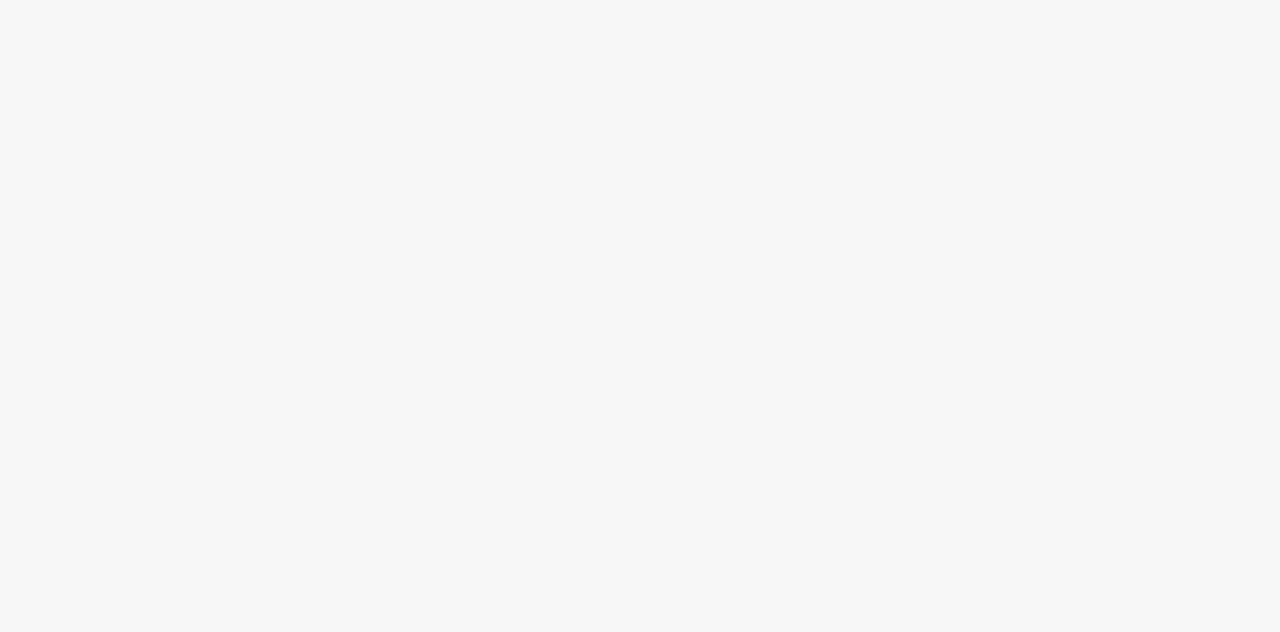
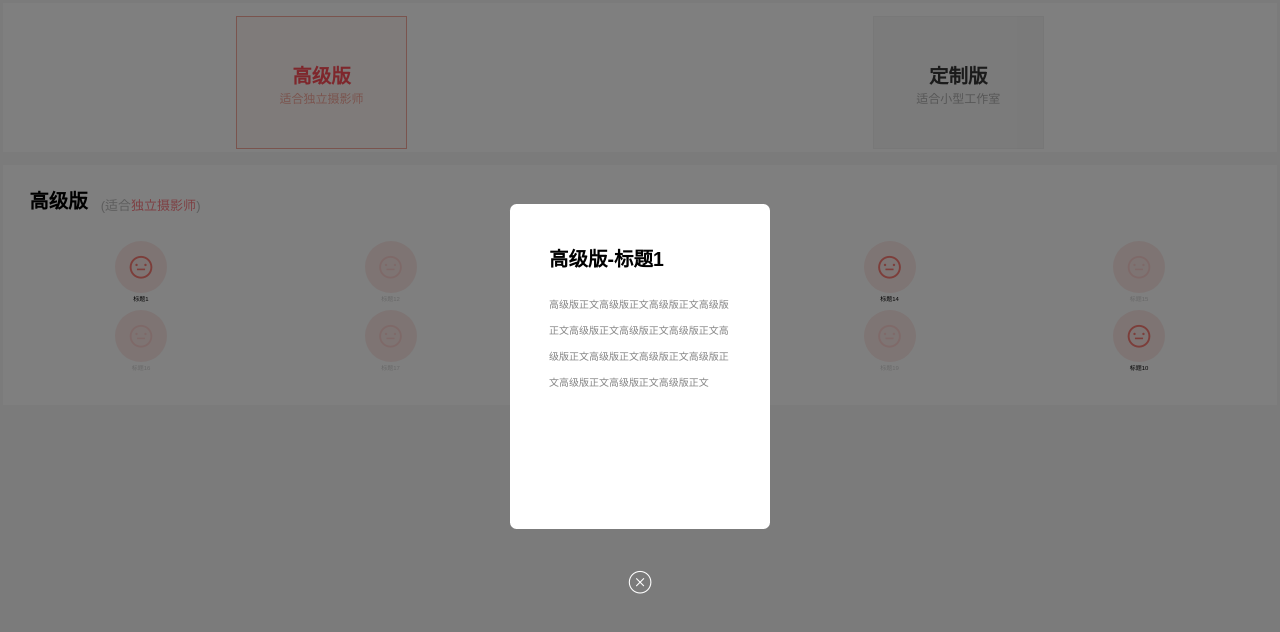
Before and after one commit to MrXwq/work, a Vue app: page /#/vip/advanced in a window 1280 px wide. Shown: the top 632 px of the page. Built offline with nearby package versions, Linux system fonts and the light colour scheme.

Commit message:
优化路由，优化点击高亮

```diff
--- a/src/router.js
+++ b/src/router.js
@@ -9,23 +9,19 @@ export default new Router({
   routes: [
     {
       path: '/',
-      component: Main,
-      children: [
-        {
-          path: '/',
-          name: 'home',
-          component: () => import('./views/Home.vue')
-        }
-      ]
+      name: 'main',
+      component: Main
     },
+
     {
-      path: '/vip/version/advanced',
+      path: '/vip',
       name: 'vip',
+      redirect: '/vip/advanced',
       component: () => import('./views/Vip.vue'),
       children: [
         {
-          path: '/vip/version/:id',
-          name: 'advanced',
+          path: ':id',
+          name: 'version',
           component: () => import('./components/Version.vue'),
           props: true
         }
--- a/src/views/Home.vue
+++ /dev/null
@@ -1,5 +0,0 @@
-<template>
-  <div class="home">
-    <router-link to='vip/version/advanced'>vip页面</router-link>
-  </div>
-</template>
--- a/src/views/Main.vue
+++ b/src/views/Main.vue
@@ -1,5 +1,5 @@
 <template>
     <div>
-        <router-view></router-view>
+        <router-link to = '/vip'>vip页面</router-link>
     </div>
 </template>
--- a/src/views/Vip.vue
+++ b/src/views/Vip.vue
@@ -3,7 +3,7 @@
     <div class="top d-flex jc-around bg-white pt-3 pb-1">
 
       <!-- advanced -->
-      <router-link tag="div" :to="`/vip/version/${this.id}`"
+      <router-link tag="div" :to="`/vip/${this.id}`"
         :class="{active: flag1,'no-active': !flag1}"
         @click.native="changeColor"
         class="advanced px-6 py-6 text-center"
@@ -17,7 +17,7 @@
       </router-link>
 
       <!-- customize -->
-      <router-link tag="div" :to="`/vip/version/${this.id1}`"
+      <router-link tag="div" :to="`/vip/${this.id1}`"
         :class="{active: flag2,'no-active': !flag2}"
         @click.native="changeColor"
         class="tailor-made px-6 py-6 text-center"
@@ -111,12 +111,15 @@ export default {
 
 <style lang="scss">
  @import '../assets/scss/_variables.scss';
- .active {
-   background: map-get($map: $colors, $key: 'red-3');
-   border: 1px solid map-get($map: $colors, $key: 'red-4' );
-   color: map-get($map: $colors, $key: 'red-1');
-   transition: all 0.5s ease;
+ .top{
+    .router-link-active {
+    background: map-get($map: $colors, $key: 'red-3');
+    border: 1px solid map-get($map: $colors, $key: 'red-4' );
+    color: map-get($map: $colors, $key: 'red-1');
+    transition: all 0.5s ease;
+  }
  }
+
  .no-active {
    background: map-get($map: $colors, $key: 'black-3');
    border: 1px solid map-get($map: $colors, $key: 'black-4' );
```
